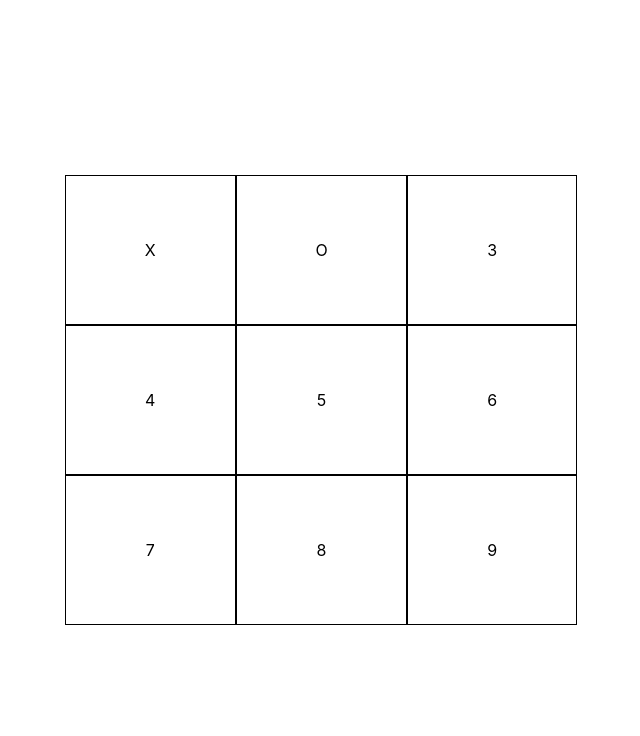
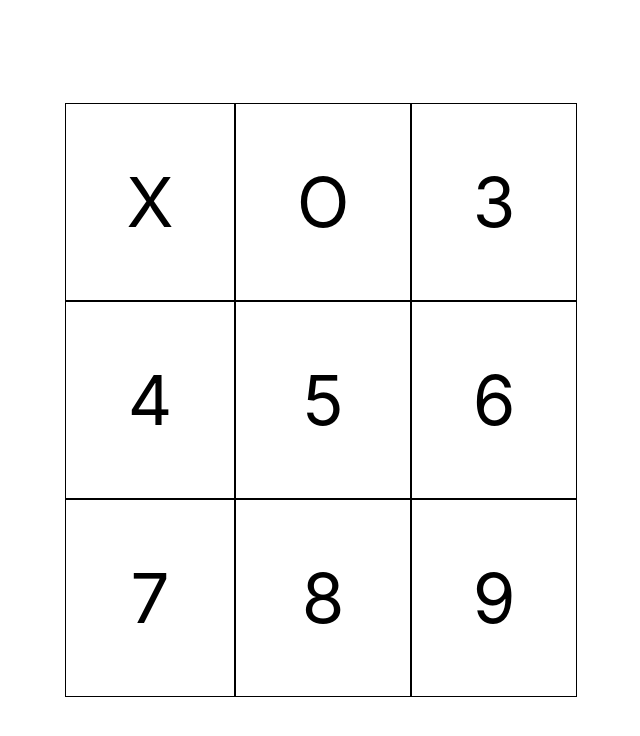
Before and after one commit to Ochirsaikhan/tic-tac-toe, a React (Create React App) app: page / in a window 1280 px wide. Shown: the top 736 px of the page, without its empty margins (319-959 px from the left). Built offline with nearby package versions, Linux system fonts and the light colour scheme; the HTML template or start-up script is replaced by a standard one.

Commit message:
Make grid box perfect square and grid item center

```diff
--- a/src/index.css
+++ b/src/index.css
@@ -27,7 +27,10 @@ code {
 .box-grid {
   display: grid;
   grid-template-columns: auto auto auto;
+
+  /* Make the perfect square by keeping aspect ratio of 1 */
   width: 40%;
+  aspect-ratio: 1;
 
   /* Place it in the center */
   position: fixed;
@@ -37,10 +40,18 @@ code {
 }
 
 .box-cell {
-  /* background-color: aqua; */
-  /* font-size: 25px; */
-  padding: 4rem;
+
+  /* Make the grid item perfectly centered (mind blown) */
+  display: flex;
+  align-items: center;
+  justify-content: center;
+
+  font-size: 69px;
+  padding: 3.5rem;
   text-align: center;
   border: 1px solid black;
+}
 
+.box-cell:hover {
+  background-color: lightcoral;
 }
```
